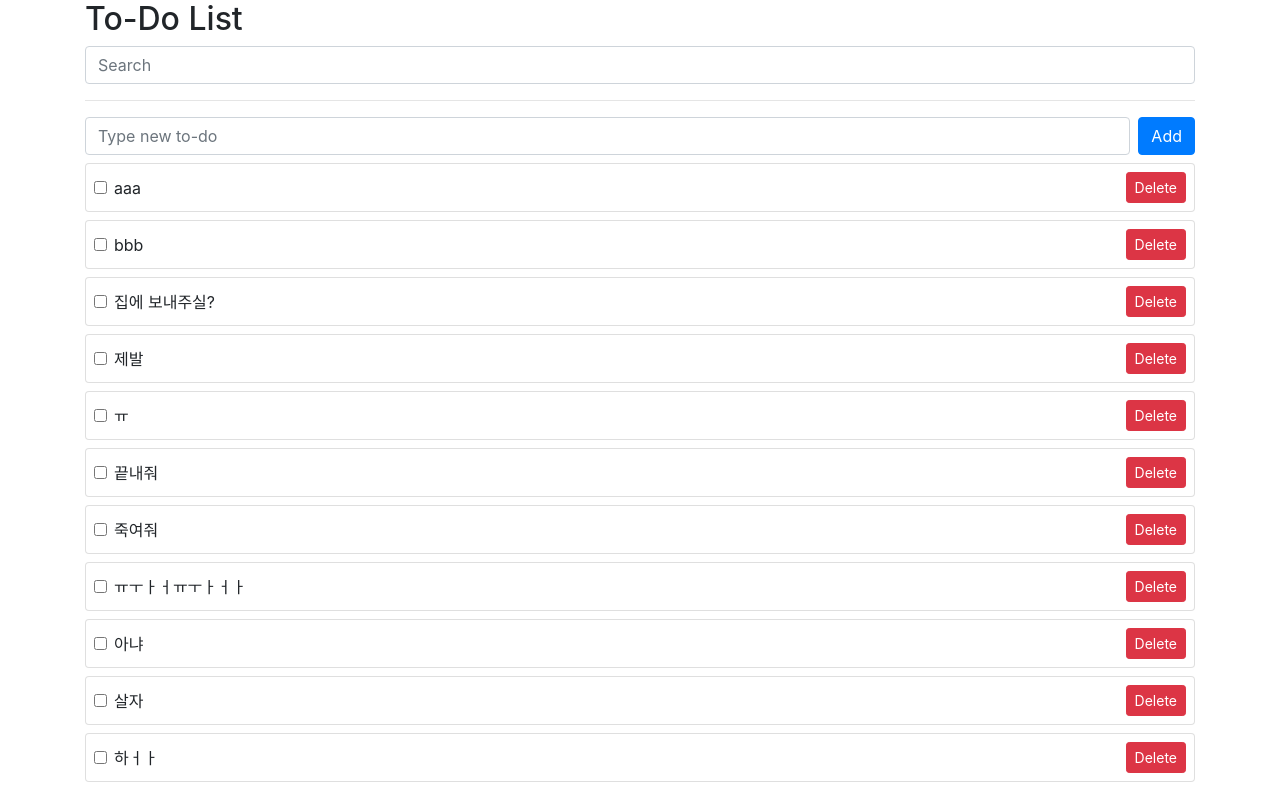
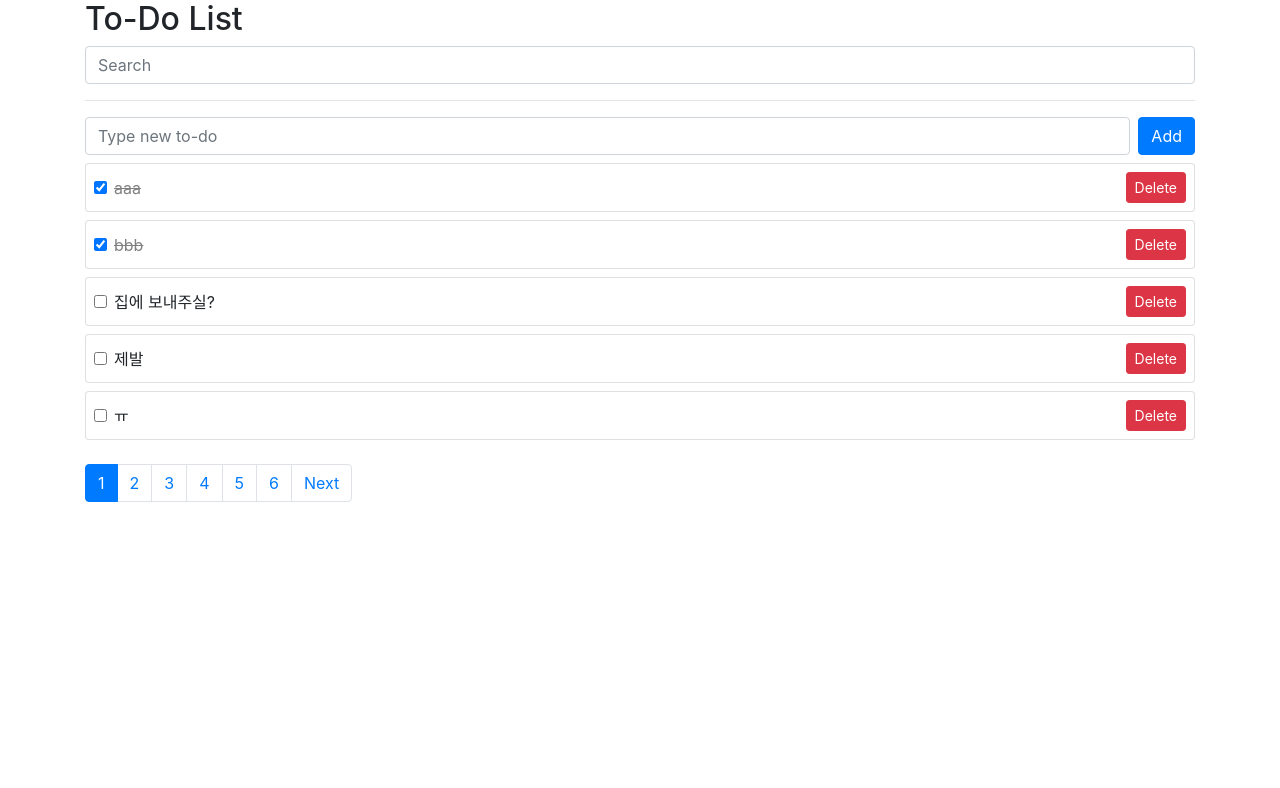
Before and after one commit to lhyeonj120/vue_exam, a Vue app: page / in a window 1280 px wide. Shown: the top 788 px of the page. Built offline with nearby package versions, Linux system fonts and the light colour scheme; data requests are answered from the project's data file.

Commit message:
feat: add pagination

```diff
--- a/db.json
+++ b/db.json
@@ -2,12 +2,12 @@
   "todos": [
     {
       "subject": "aaa",
-      "completed": false,
+      "completed": true,
       "id": 1
     },
     {
       "subject": "bbb",
-      "completed": false,
+      "completed": true,
       "id": 2
     },
     {
@@ -79,6 +79,61 @@
       "subject": "신나네",
       "completed": false,
       "id": 16
+    },
+    {
+      "subject": "ㄴㄴㄴㄴ",
+      "completed": false,
+      "id": 17
+    },
+    {
+      "subject": "ㄹㅇㄹㅇㄴㄹ",
+      "completed": false,
+      "id": 18
+    },
+    {
+      "subject": "ㅇㄴㅁㄴㅇㅁㄴㅇ",
+      "completed": false,
+      "id": 19
+    },
+    {
+      "subject": "ㅁㄴㅇㅁㅇㄴㅁㄴ",
+      "completed": false,
+      "id": 20
+    },
+    {
+      "subject": "ㄴㅇㅁㅇㅁㄴ",
+      "completed": false,
+      "id": 21
+    },
+    {
+      "subject": "ㄴㅇㅁㅇㄴ",
+      "completed": false,
+      "id": 22
+    },
+    {
+      "subject": "ㄴㅁㅇㅁㄴㅇ",
+      "completed": false,
+      "id": 23
+    },
+    {
+      "subject": "ㅁㄴㅇㅁㄴㅇ",
+      "completed": false,
+      "id": 24
+    },
+    {
+      "subject": "ㅎ",
+      "completed": false,
+      "id": 25
+    },
+    {
+      "subject": "ㅜ",
+      "completed": false,
+      "id": 26
+    },
+    {
+      "subject": "ㅊㅍㄴㄹㄴㄹㄴㅇ",
+      "completed": false,
+      "id": 27
     }
   ]
 }
--- a/src/App.vue
+++ b/src/App.vue
@@ -21,6 +21,30 @@
     <TodoList :todos="filteredTodos"
       @toggle-todo="toggleTodo"
       @delete-todo="deleteTodo"/>
+
+    <br>
+
+    <nav aria-label="Page navigation example">
+      <ul class="pagination">
+        <li
+          v-if="currentPage != 1"
+          class="page-item">
+          <a class="page-link" @click="getTodos(currentPage - 1)">Previous</a>
+        </li>
+        <li
+          v-for="page in numberOfPages" :key="page"
+          class="page-item"
+          :class="currentPage == page ? 'active' : ''">
+          <a class="page-link"
+            @click="getTodos(page)">{{page}}</a>
+        </li>
+        <li
+          v-if="numberOfPages != currentPage"
+          class="page-item">
+          <a class="page-link" @click="getTodos(currentPage + 1)">Next</a>
+        </li>
+      </ul>
+    </nav>
   </div>
 </template>
 
@@ -39,6 +63,12 @@ export default {
     const todos = ref([]);
     const searchText = ref('');
     const error = ref('');
+    const numberOfTodos = ref(0);
+    const limit = 5;
+    const currentPage = ref(1);
+    const numberOfPages = computed(() => {
+      return Math.ceil(numberOfTodos.value / limit);
+    });
 
     const filteredTodos = computed(() => {
       if(searchText.value){
@@ -62,10 +92,12 @@ export default {
       }
     }
 
-    const getTodos = async () => {
+    const getTodos = async (page = currentPage.value) => {
+      currentPage.value = page;
       error.value = '';
       try{
-        const res = await axios.get('http://localhost:3000/todos');
+        const res = await axios.get(`http://localhost:3000/todos?_page=${page}&_limit=${limit}`);
+        numberOfTodos.value = res.headers['x-total-count'];
         todos.value = res.data;
       }catch(err){
         console.log(err);
@@ -115,6 +147,10 @@ export default {
       filteredTodos,
       error,
       getTodos,
+      numberOfTodos,
+      limit,
+      currentPage,
+      numberOfPages,
     }
   }
 }
```
